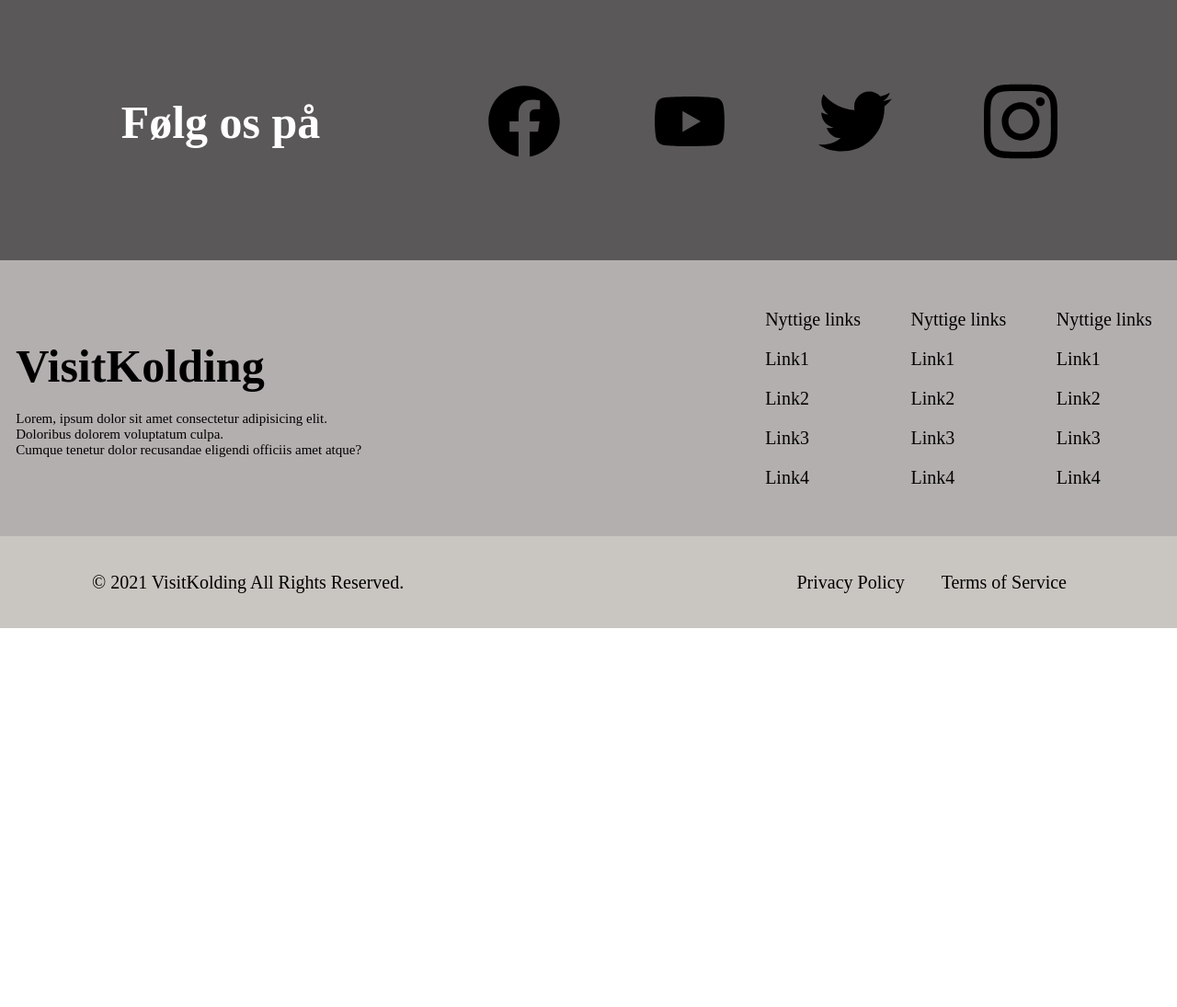
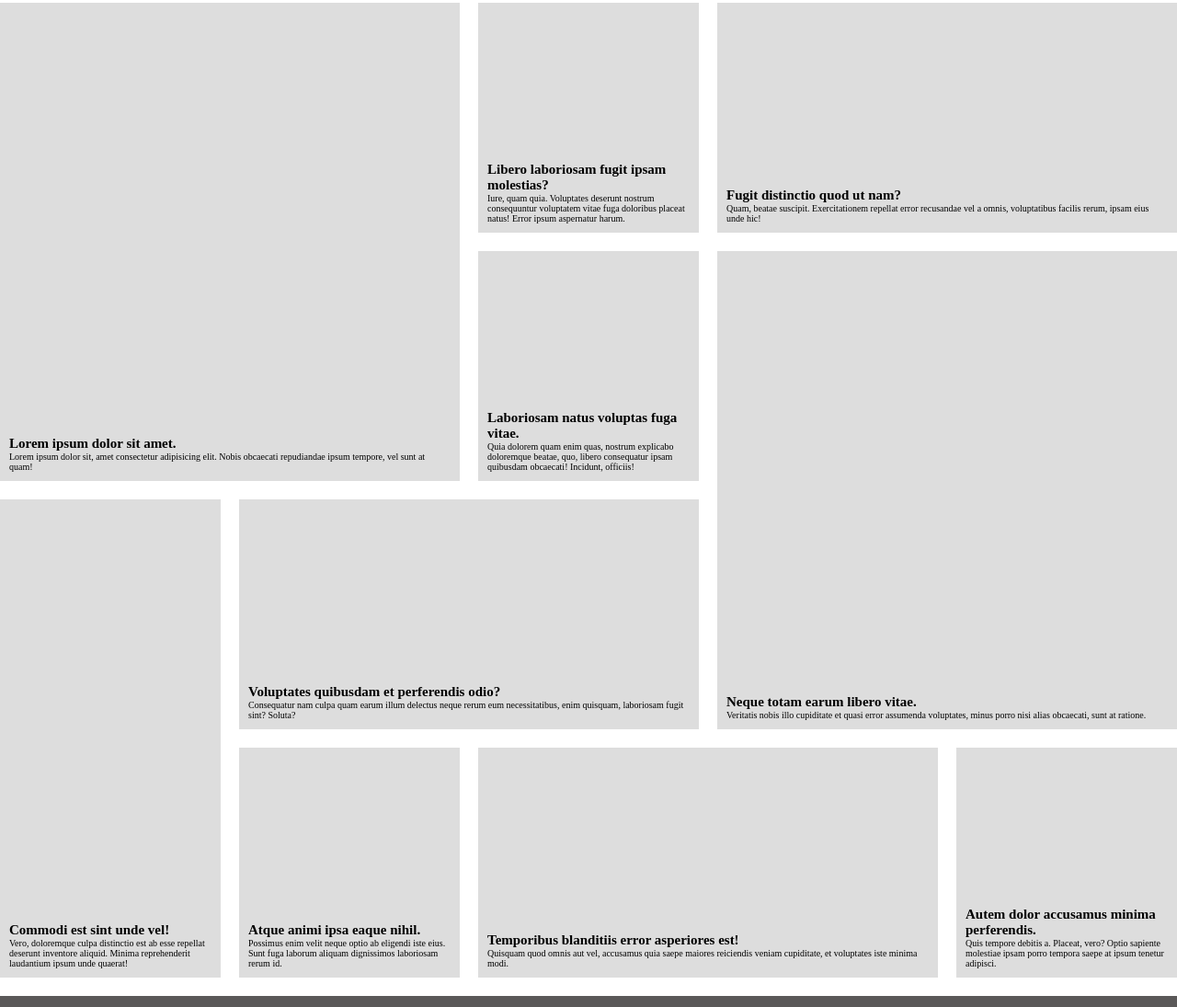
Before and after one commit to Optic-Dex-orgz/Kolding-Opgave, a plain HTML site: page index.html in a window 1280 px wide. Shown: the part 117-1212 px from the top of the page at 92% size. Before the commit the page ends 800 px from the top, so only its background shows below. Drawn offline with Linux system fonts and the light colour scheme.

Commit message:
Grid header

```diff
--- a/css/style.css
+++ b/css/style.css
@@ -69,7 +69,58 @@ html {
 /* navigation end */
 
 /* header start */
-
+header {
+  padding-top: 20px;
+  padding-bottom: 20px;
+  max-width: 1630px;
+  margin: auto auto;
+  display: grid;
+  grid-template-columns: 1fr 1fr 1fr 1fr 1fr;
+  grid-template-rows: repeat(4, minmax(250px, 1fr));
+  grid-template-areas:
+  "box1 box1 box2 box3 box3"
+  "box1 box1 box4 box5 box5"
+  "box6 box7 box7 box5 box5"
+  "box6 box8 box9 box9 box10";
+  gap: 20px;
+}
+header article {
+  background: #ddd;
+  display: flex;
+  flex-direction: column;
+  justify-content: flex-end;
+  padding: 1em;
+}
+#box1 {
+  grid-area: box1;
+}
+#box2 {
+  grid-area: box2;
+}
+#box3 {
+  grid-area: box3;
+}
+#box4 {
+  grid-area: box4;
+}
+#box5 {
+  grid-area: box5;
+}
+#box6 {
+  grid-area: box6;
+}
+#box7 {
+  grid-area: box7;
+}
+#box8 {
+  grid-area: box8;
+}
+#box9 {
+  grid-area: box9;
+}
+#box10 {
+  grid-area: box10;
+}
 /* header end */
 
 /* footer start */
--- a/index.html
+++ b/index.html
@@ -25,6 +25,48 @@
         </ul>
     </nav>
 <!-- Header goes here  -->
+<header>
+    <article id="box1">
+        <h2>Lorem ipsum dolor sit amet.</h2>
+        <p>Lorem ipsum dolor sit, amet consectetur adipisicing elit. Nobis obcaecati repudiandae ipsum tempore, vel sunt at quam!</p>
+    </article>
+    <article id="box2">
+        <h2>Libero laboriosam fugit ipsam molestias?</h2>
+        <p>Iure, quam quia. Voluptates deserunt nostrum consequuntur voluptatem vitae fuga doloribus placeat natus! Error ipsum aspernatur harum.</p>
+    </article>
+    <article id="box3">
+        <h2>Fugit distinctio quod ut nam?</h2>
+        <p>Quam, beatae suscipit. Exercitationem repellat error recusandae vel a omnis, voluptatibus facilis rerum, ipsam eius unde hic!</p>
+    </article>
+    <article id="box4">
+        <h2>Laboriosam natus voluptas fuga vitae.</h2>
+        <p>Quia dolorem quam enim quas, nostrum explicabo doloremque beatae, quo, libero consequatur ipsam quibusdam obcaecati! Incidunt, officiis!</p>
+    </article>
+    <article id="box5">
+        <h2>Neque totam earum libero vitae.</h2>
+        <p>Veritatis nobis illo cupiditate et quasi error assumenda voluptates, minus porro nisi alias obcaecati, sunt at ratione.</p>
+    </article>
+    <article id="box6">
+        <h2>Commodi est sint unde vel!</h2>
+        <p>Vero, doloremque culpa distinctio est ab esse repellat deserunt inventore aliquid. Minima reprehenderit laudantium ipsum unde quaerat!</p>
+    </article>
+    <article id="box7">
+        <h2>Voluptates quibusdam et perferendis odio?</h2>
+        <p>Consequatur nam culpa quam earum illum delectus neque rerum eum necessitatibus, enim quisquam, laboriosam fugit sint? Soluta?</p>
+    </article>
+    <article id="box8">
+        <h2>Atque animi ipsa eaque nihil.</h2>
+        <p>Possimus enim velit neque optio ab eligendi iste eius. Sunt fuga laborum aliquam dignissimos laboriosam rerum id.</p>
+    </article>
+    <article id="box9">
+        <h2>Temporibus blanditiis error asperiores est!</h2>
+        <p>Quisquam quod omnis aut vel, accusamus quia saepe maiores reiciendis veniam cupiditate, et voluptates iste minima modi.</p>
+    </article>
+    <article id="box10">
+        <h2>Autem dolor accusamus minima perferendis.</h2>
+        <p>Quis tempore debitis a. Placeat, vero? Optio sapiente molestiae ipsam porro tempora saepe at ipsum tenetur adipisci.</p>
+    </article>
+</header>
 <!-- Header stops here  -->
     <footer>
         <section>
```
